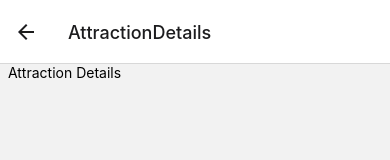
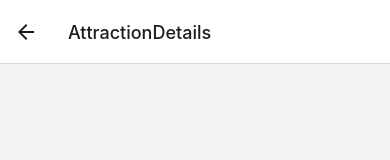
Before and after one commit to P-MBD/TravelApp, a React Native app: screen /AttractionDetails in a window 390 px wide. Shown: the top 160 px of the page. Built offline with nearby package versions, Linux system fonts and the light colour scheme.

Commit message:
5.Passing Parameters to Screen

```diff
--- a/src/screens/AttractionDetails/index.js
+++ b/src/screens/AttractionDetails/index.js
@@ -2,10 +2,11 @@ import React from "react";
 import { SafeAreaView, Text } from "react-native";
 import styles from './styles';
 
-const  AttractionDetails = () => {
+const  AttractionDetails = ({route}) => {
+    const {item} = route?.params || {};
     return(
         <SafeAreaView>
-                 <Text>  Attraction Details</Text>
+                 <Text>{item?.name}</Text>
         </SafeAreaView>
     )
 }
--- a/src/screens/Home/index.js
+++ b/src/screens/Home/index.js
@@ -60,7 +60,7 @@ const Home = () => {
                         style={index % 2 === 0
                             ? { marginRight: 12,  marginLeft: 32 }
                             : { marginRight: 32 }}
-                        onPress={() => navigation.navigate('AttractionDetails')}
+                        onPress={() => navigation.navigate('AttractionDetails',{item})}
                         title={item.name}
                         subtitle={item.city}
                         imageSrc={item.images?.length ? item.images[0] : null}
```
